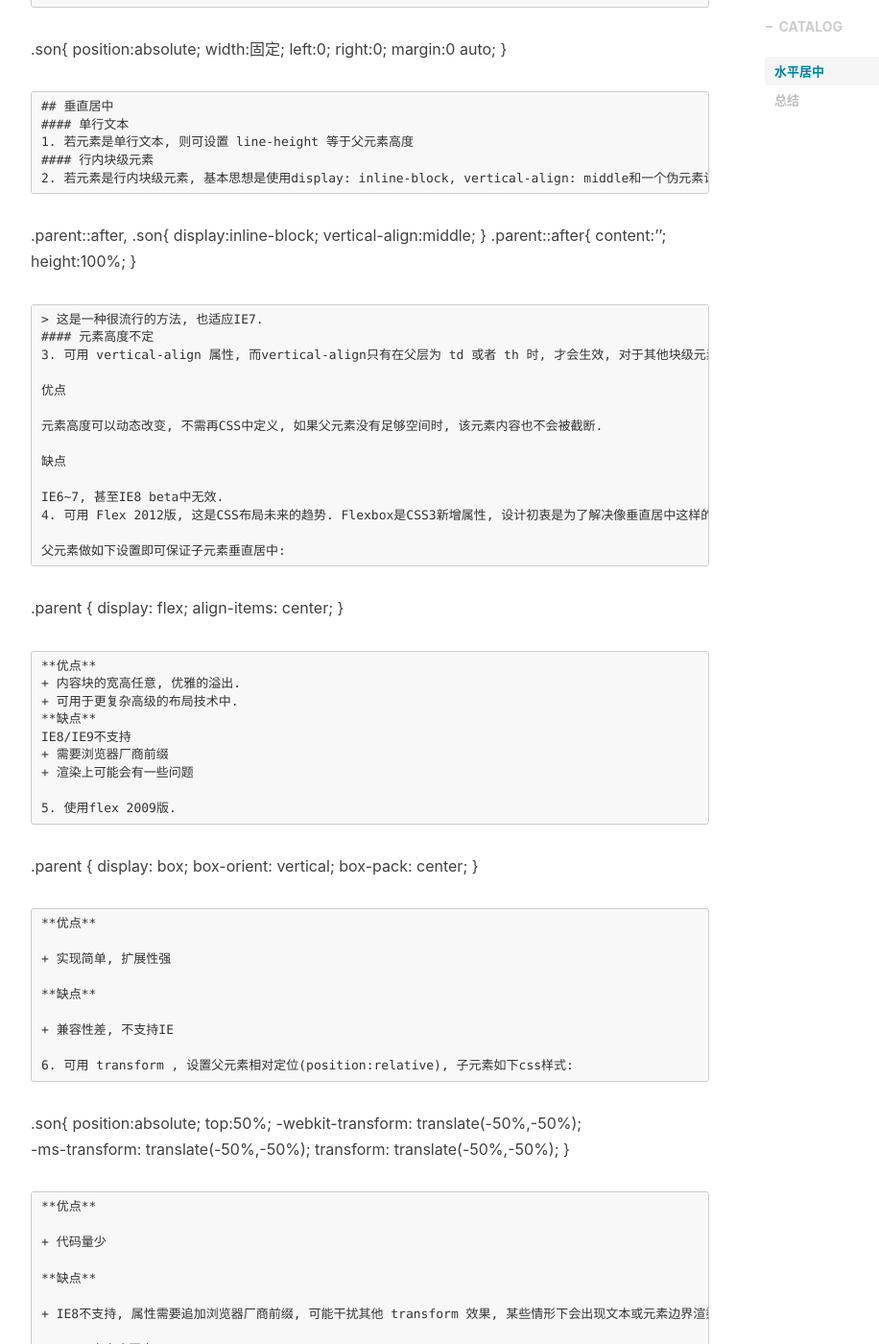
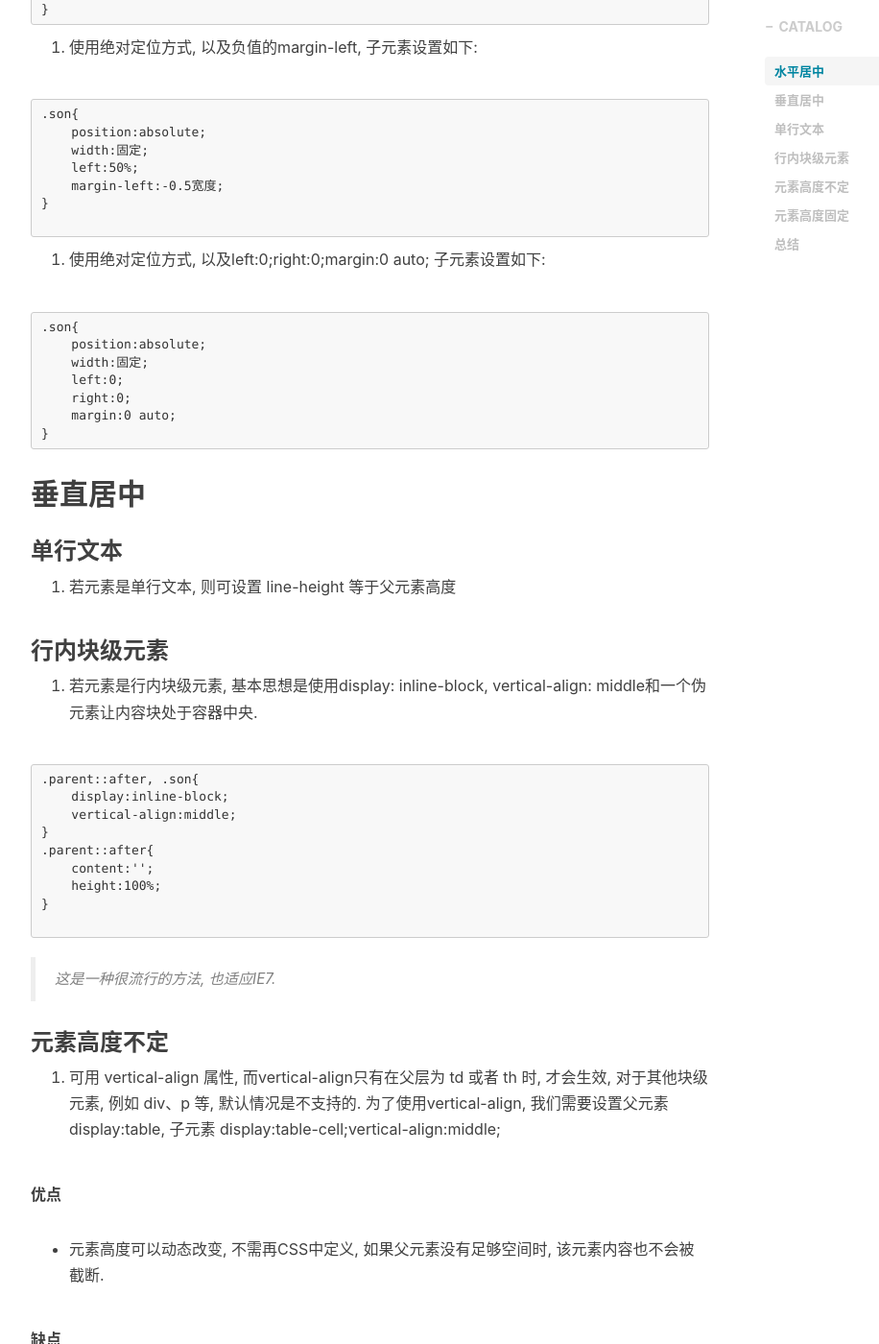
Before and after one commit to AnnaHuangPro/AnnaHuangPro.github.io, a Jekyll site: the page built from _posts/2018-06-18-Vertically-horizontally-centered.markdown, in a window 1280 px wide and 1400 px high, scrolled down 1783 px. Shown: the whole window at 96% size, without its empty margins (233-1149 px from the left). Built offline with Jekyll 4.4.1, drawn with Linux system fonts in a browser that asks for light colours; nearby versions of some CDN libraries; comment, search, counter and statistics services are not loaded; some of the changed text lies outside the part shown.

Commit message:
修改垂直居中文章的布局

````diff
--- a/_posts/2018-06-18-Vertically-horizontally-centered.markdown
+++ b/_posts/2018-06-18-Vertically-horizontally-centered.markdown
@@ -14,12 +14,15 @@ tags:
     - 编码中学习
 ---
 熟悉水平居中和垂直居中的方法, 不为别的, 就为用的时候能够信手拈来. 下面直接步入正题.
+
 ## 水平居中
+
 1. 若是行内元素, 给其父元素设置 text-align:center,即可实现行内元素水平居中.
 
 2. 若是块级元素, 该元素设置 margin:0 auto即可.
 
 3. 若子元素包含 float:left 属性, 为了让子元素水平居中, 则可让父元素宽度设置为fit-content,并且配合margin, 作如下设置:
+
 ```
 .parent{
     width: -moz-fit-content;
@@ -28,16 +31,20 @@ tags:
     margin:0 auto;
 }
 ```
+
 > fit-content是CSS3中给width属性新加的一个属性值,它配合margin可以轻松实现水平居中, 目前只支持Chrome 和 Firefox浏览器.
 
 4. 使用flex 2012年版本布局, 可以轻松的实现水平居中, 子元素设置如下:
+
 ```
 .son{
     display: flex;
     justify-content: center;
 }
 ```
+
 5. 使用flex 2009年版本, 父元素display: box;box-pack: center;如下设置:
+
 ```
 .parent {
     display: -webkit-box;
@@ -57,7 +64,9 @@ tags:
         box-pack: center;
 }
 ```
+
 6. 使用CSS3中新增的transform属性, 子元素设置如下:
+
 ```
 .son{
     position:absolute;
@@ -65,7 +74,9 @@ tags:
       transform:translate(-50%,0);
 }
 ```
+
 7. 使用绝对定位方式, 以及负值的margin-left, 子元素设置如下:
+
 ```
 .son{
     position:absolute;
@@ -75,7 +86,9 @@ tags:
 }
 
 ```
+
 8. 使用绝对定位方式, 以及left:0;right:0;margin:0 auto; 子元素设置如下:
+
 ```
 .son{
     position:absolute;
@@ -85,11 +98,17 @@ tags:
     margin:0 auto;
 }
 ```
+
 ## 垂直居中
-#### 单行文本
+
+### 单行文本
+
 1. 若元素是单行文本, 则可设置 line-height 等于父元素高度
-#### 行内块级元素
+
+### 行内块级元素
+
 2. 若元素是行内块级元素, 基本思想是使用display: inline-block, vertical-align: middle和一个伪元素让内容块处于容器中央.
+
 ```
 .parent::after, .son{
     display:inline-block;
@@ -99,27 +118,34 @@ tags:
     content:'';
     height:100%;
 }
+
 ```
+
 > 这是一种很流行的方法, 也适应IE7.
-#### 元素高度不定
+
+### 元素高度不定
+
 3. 可用 vertical-align 属性, 而vertical-align只有在父层为 td 或者 th 时, 才会生效, 对于其他块级元素, 例如 div、p 等, 默认情况是不支持的. 为了使用vertical-align, 我们需要设置父元素display:table, 子元素 display:table-cell;vertical-align:middle;
 
-优点
+**优点**
 
-元素高度可以动态改变, 不需再CSS中定义, 如果父元素没有足够空间时, 该元素内容也不会被截断.
++ 元素高度可以动态改变, 不需再CSS中定义, 如果父元素没有足够空间时, 该元素内容也不会被截断.
 
-缺点
+**缺点**
 
-IE6~7, 甚至IE8 beta中无效.
++ IE6~7, 甚至IE8 beta中无效.
+
 4. 可用 Flex 2012版, 这是CSS布局未来的趋势. Flexbox是CSS3新增属性, 设计初衷是为了解决像垂直居中这样的常见布局问题. 相关的文章如《弹性盒模型Flex指南》
 
 父元素做如下设置即可保证子元素垂直居中:
+
 ```
 .parent {
   display: flex;
   align-items: center;
 }
 ```
+
 **优点**
 + 内容块的宽高任意, 优雅的溢出.
 + 可用于更复杂高级的布局技术中.
@@ -129,6 +155,7 @@ IE8/IE9不支持
 + 渲染上可能会有一些问题
 
 5. 使用flex 2009版.
+
 ```
 .parent {
       display: box;
@@ -136,6 +163,7 @@ IE8/IE9不支持
       box-pack: center;
 }
 ```
+
 **优点**
 
 + 实现简单, 扩展性强
@@ -145,6 +173,7 @@ IE8/IE9不支持
 + 兼容性差, 不支持IE
 
 6. 可用 transform , 设置父元素相对定位(position:relative), 子元素如下css样式:
+
 ```
 .son{
     position:absolute;
@@ -154,6 +183,7 @@ IE8/IE9不支持
     transform: translate(-50%,-50%);
 }
 ```
+
 **优点**
 
 + 代码量少
@@ -162,8 +192,10 @@ IE8/IE9不支持
 
 + IE8不支持, 属性需要追加浏览器厂商前缀, 可能干扰其他 transform 效果, 某些情形下会出现文本或元素边界渲染模糊的现象.
 
-#### 元素高度固定
+### 元素高度固定
+
 7. 设置父元素相对定位(position:relative), 子元素如下css样式:
+
 ```
 .son{
     position:absolute;
@@ -172,6 +204,7 @@ IE8/IE9不支持
     margin-top:-0.5高度;
 }
 ```
+
 **优点**
 
 + 适用于所有浏览器.
@@ -181,6 +214,7 @@ IE8/IE9不支持
 + 父元素空间不够时, 子元素可能不可见(当浏览器窗口缩小时,滚动条不出现时).如果子元素设置了overflow:auto, 则高度不够时, 会出现滚动条.
 
 8. 设置父元素相对定位(position:relative), 子元素如下css样式:
+
 ```
 .son{
     position:absolute;
@@ -191,6 +225,7 @@ IE8/IE9不支持
 }
 
 ```
+
 **优点**
 
 + 简单
````
